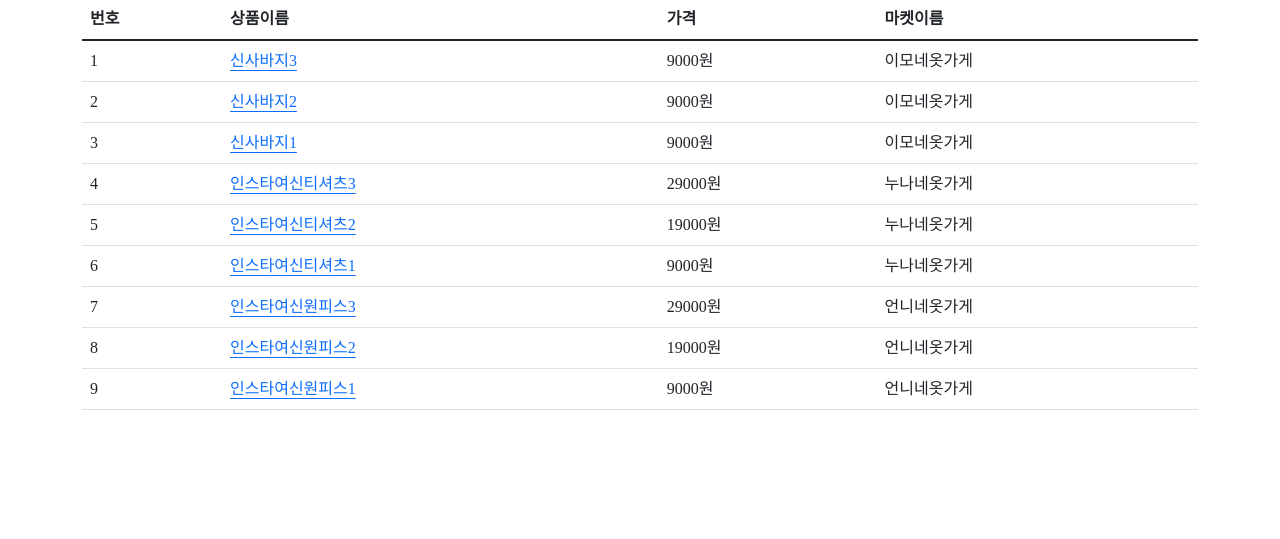
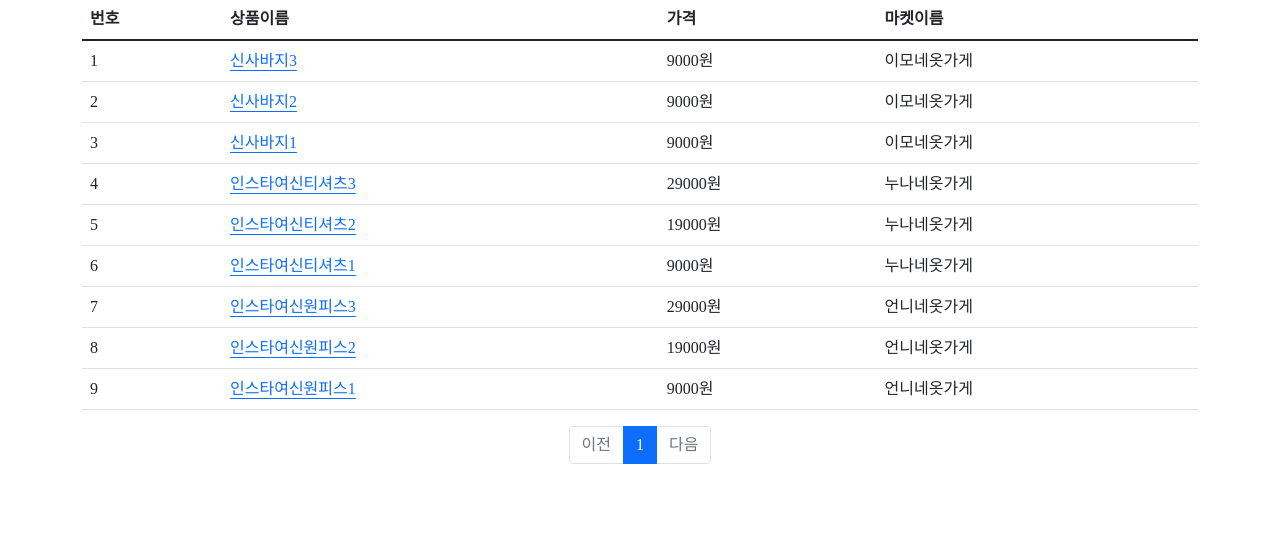
Before and after one commit to seuljaa/market, a Django app: page / in a window 1280 px wide. Shown: the part 57-596 px from the top of the page. Run offline with Django 4.2, Linux system fonts and the light colour scheme; data comes from the database, SQL or seed files in the repository; parts of the project's set-up code (start-up, migrations or seed data) failed here and were passed over; some libraries are stand-ins or nearby versions; some web fonts are replaced.

Commit message:
페이징

```diff
--- a/base/settings/common.py
+++ b/base/settings/common.py
@@ -86,9 +86,9 @@ WSGI_APPLICATION = 'base.wsgi.application'
 DATABASES = {
     'default': {
         'ENGINE': 'django.db.backends.mysql',
-        'NAME': 'market',
-        'USER': 'root',
-        'PASSWORD': '',
+        'NAME': 'site224',
+        'USER': 'sbsst',
+        'PASSWORD': 'sbs123414',
         'HOST': '127.0.0.1',
         'PORT': '3306',
     }
--- a/base/templates/products/products_list.html
+++ b/base/templates/products/products_list.html
@@ -30,5 +30,41 @@
         {% endif %}
         </tbody>
     </table>
+    <!-- 페이징처리 시작 -->
+    <ul class="pagination justify-content-center">
+        <!-- 이전페이지 -->
+        {% if products.has_previous %}
+        <li class="page-item">
+            <a class="page-link" href="?page={{ products.previous_page_number }}">이전</a>
+        </li>
+        {% else %}
+        <li class="page-item disabled">
+            <a class="page-link" tabindex="-1" aria-disabled="true" href="#">이전</a>
+        </li>
+        {% endif %}
+        <!-- 페이지리스트 -->
+        {% for page_number in products.paginator.page_range %}
+            {% if page_number == products.number %}
+            <li class="page-item active" aria-current="page">
+                <a class="page-link" href="?page={{ page_number }}">{{ page_number }}</a>
+            </li>
+            {% else %}
+            <li class="page-item">
+                <a class="page-link" href="?page={{ page_number }}">{{ page_number }}</a>
+            </li>
+            {% endif %}
+        {% endfor %}
+        <!-- 다음페이지 -->
+        {% if products.has_next %}
+        <li class="page-item">
+            <a class="page-link" href="?page={{ products.next_page_number }}">다음</a>
+        </li>
+        {% else %}
+        <li class="page-item disabled">
+            <a class="page-link" tabindex="-1" aria-disabled="true" href="#">다음</a>
+        </li>
+        {% endif %}
+    </ul>
+    <!-- 페이징처리 끝 -->
 </div>
 {% endblock %}
--- a/products/views.py
+++ b/products/views.py
@@ -4,14 +4,17 @@ from django.contrib.contenttypes.models import ContentType
 from django.shortcuts import render, redirect
 from products.models import Product
 from questions.models import Question
-from django.utils import timezone
+from django.core.paginator import Paginator
 from .forms import QuestionForm
 # Create your views here.
 
 
 def product_list(request):
+    page = request.GET.get('page', '1')
     products = Product.objects.order_by('-reg_date')
-    context = {'products':products}
+    paginator = Paginator(products, 10)
+    page_obj = paginator.get_page(page)
+    context = {'products':page_obj}
     return render(request, 'products/products_list.html', context)
 
 def product_detail(request, product_id):
```
